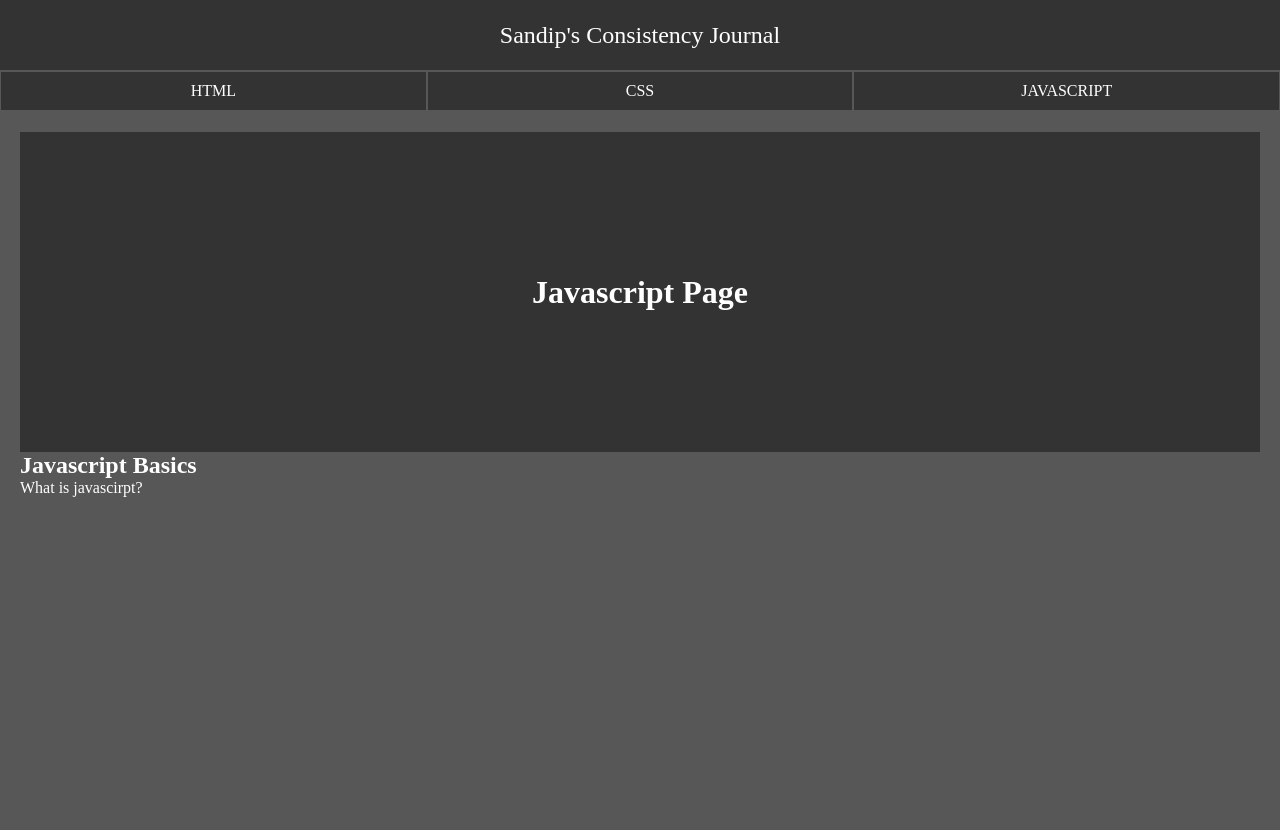
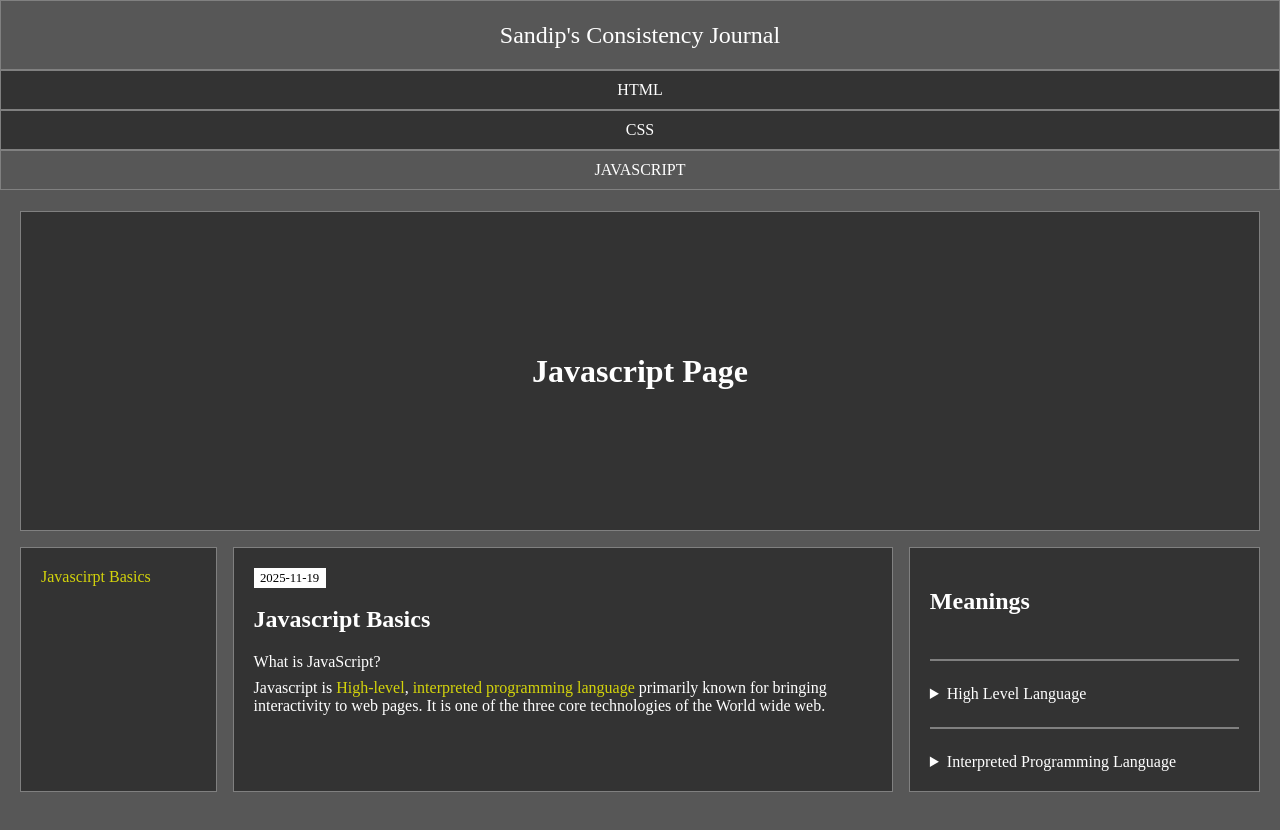
Before and after one commit to SandipTamangDev/How_I_learned_JavaScript, a plain HTML site: page javascirpt.html in a window 1280 px wide. Drawn offline with Linux system fonts and the light colour scheme.

Commit message:
Backup before Linux migration

```diff
--- a/css/styles.css
+++ b/css/styles.css
@@ -5,6 +5,9 @@
 }
 
 :root {
+    --white: #fff;
+    --gray: #808080;
+    --black: #000;
     --txt-color: #ffffff;
     --bg-primary: #333;
     --bg-secondary: #575757;
@@ -17,6 +20,7 @@ html, body {
 body {
     color: var(--txt-color);
     background-color: var(--bg-secondary);
+
 }
 
 header {
@@ -25,16 +29,26 @@ header {
     display: flex;
     align-items: center;
     justify-content: center;
-    margin-bottom: 1px;
+    border: 1px solid var(--gray);
+}
+
+header:hover {
+    background-color: var(--bg-secondary);
+    color: var(--txt-white);
 }
 
 header a {
+    width: 100%;
+    height: 100%;
     text-decoration: none;
     color: var(--txt-color);
     font-size: 1.5rem;
+    display: flex;
+    align-items: center;
+    justify-content: center;
 }
 
-nav {
+.header_nav {
     background-color: var(--bg-primary);
     display: flex;
     align-items: center;
@@ -42,7 +56,7 @@ nav {
     margin-bottom: 1px;
 }
 
-nav ul {
+.header_nav ul {
     display: flex;
     align-items: center;
     justify-content: center;
@@ -52,27 +66,27 @@ nav ul {
     background-color: var(--bg-secondary);
 }
 
-nav ul li {
+.header_nav ul li {
     list-style: none;
     width: 100%;
     text-align: center;
-    margin: 1px;
 }
 
-nav ul li a {
+.header_nav ul li a {
     background-color: #333;
     color: var(--txt-color);
     display: block;
     padding: 10px 20px;
     text-decoration: none;
+    border: 1px solid var(--gray);
 }
 
-nav ul li a:hover {
+.header_nav ul li a:hover {
     background-color: var(--bg-secondary);
     color: var(--txt-white);
 }
 
-.active {
+#active {
     background-color: var(--bg-secondary);
     color: var(--txt-white);
 }
@@ -98,6 +112,7 @@ main {
     align-items: center;
     justify-content: center;
     padding: 1.25rem;
+    margin-bottom: 1rem;
 }
 
 .hero_container {
@@ -112,3 +127,87 @@ main {
     font-size: 2rem;
     text-align: center;
 }
+
+section {
+    background-color: var(--bg-primary);
+    padding: 1.25rem;
+    border: 1px solid var(--gray);
+}
+
+h2 {
+    font-size: 1.5rem;
+    margin-bottom: 1.25rem;
+    margin-top: 1.25rem;
+}
+
+h3 {
+    font-size: 1.25rem;
+    margin-bottom: 1.25rem;
+    margin-top: 1.25rem;
+}
+
+p {
+    font-size: 1rem;
+    margin-bottom: 0.5rem;
+}
+
+.date {
+    font-size: 0.8rem;
+    color: var(--black);
+    background-color: var(--white);
+    padding: 0.2rem 0.4rem;
+}
+
+.meaning_container {
+    display: flex;
+    flex-direction: column;
+    gap: 1.5rem;
+}
+
+hr {
+    border: 1px solid var(--gray);
+}
+
+.main_nav {
+    background-color: var(--bg-primary);
+    padding: 1.25rem;
+    border: 1px solid var(--gray);
+}
+
+.main_nav ul li {
+    list-style: none;
+}
+
+a {
+    color: rgba(255, 255, 0, 0.788);
+    text-decoration: none;
+}
+
+a:hover {
+    color: yellow;
+}
+
+
+.main_content_container {
+    display: flex;
+    flex-direction: column;
+    gap: 1rem;
+}
+
+@media (min-width: 768px) {
+    .main_content_container {
+        flex-direction: row;
+    }
+
+    .main_nav {
+        flex: 0.5;
+    }
+
+    .content {
+        flex: 2;
+    }
+
+    .meaning {
+        flex: 1;
+    }
+}
--- a/javascirpt.html
+++ b/javascirpt.html
@@ -12,7 +12,7 @@
             <a href="index.html">Sandip's Consistency Journal</a>
         </header>
 
-        <nav>
+        <nav class="header_nav">
             <ul>
                 <li><a href="html.html">HTML</a></li>
                 <li><a href="css.html">CSS</a></li>
@@ -26,14 +26,46 @@
                 </div>
             </section>
 
-            <section class="content">
-                <div class="content_container">
-                    <h2>Javascript Basics</h2>
+            <div class="main_content_container">
+                <nav class="main_nav">
+                    <ul>
+                        <li><a href="#js_basics">Javascirpt Basics</a></li>
+                    </ul>
+                </nav>
 
-                    <p>What is javascirpt?</p>
-                </div>
-            </section>
+                <section class="content">
+                    <div class="content_container">
+                        <span class="date">2025-11-19</span>
+                        <h2 class="title" id="js_basics">Javascript Basics</h2>
+                        <p>What is JavaScript?</p>
+
+                        <p>Javascript is <a href="#highLevel">High-level</a>, <a href="#interpretedLang">interpreted programming language</a> primarily known for bringing interactivity to web pages. It is one of the three core technologies of the World wide web.</p>
+                    </div>
+                </section>
+
+                <section class="meaning">
+                    <div class="meaning_container">
+                        <h2>Meanings</h2>
+
+                        <hr>
+
+                        <details id="highLevel">
+                            <span class="date">2025-11-19</span>
+                            <summary>High Level Language</summary>
+                            <p>A high-level language is a programming language that uses a high level of abstraction from the computer's hardware, making it easier for humans to read, write, and maintain.</p>
+                        </details>
+                        <hr>
+                        <details id="interpretedLang">
+                            <span class="date">2025-11-19</span>
+                            <summary>Interpreted Programming Language</summary>
+
+                            <p></p>
+                        </details>
+                    </div>
+                </section>
+            </div>
         </main>
+
         <footer>
 
         </footer>
```
Also changed, not shown: Assets/expression/expression.html (added, +3 -0 lines), css.html (+2 -2 lines), html.html (+1 -1 lines), index.html (+3 -3 lines).
